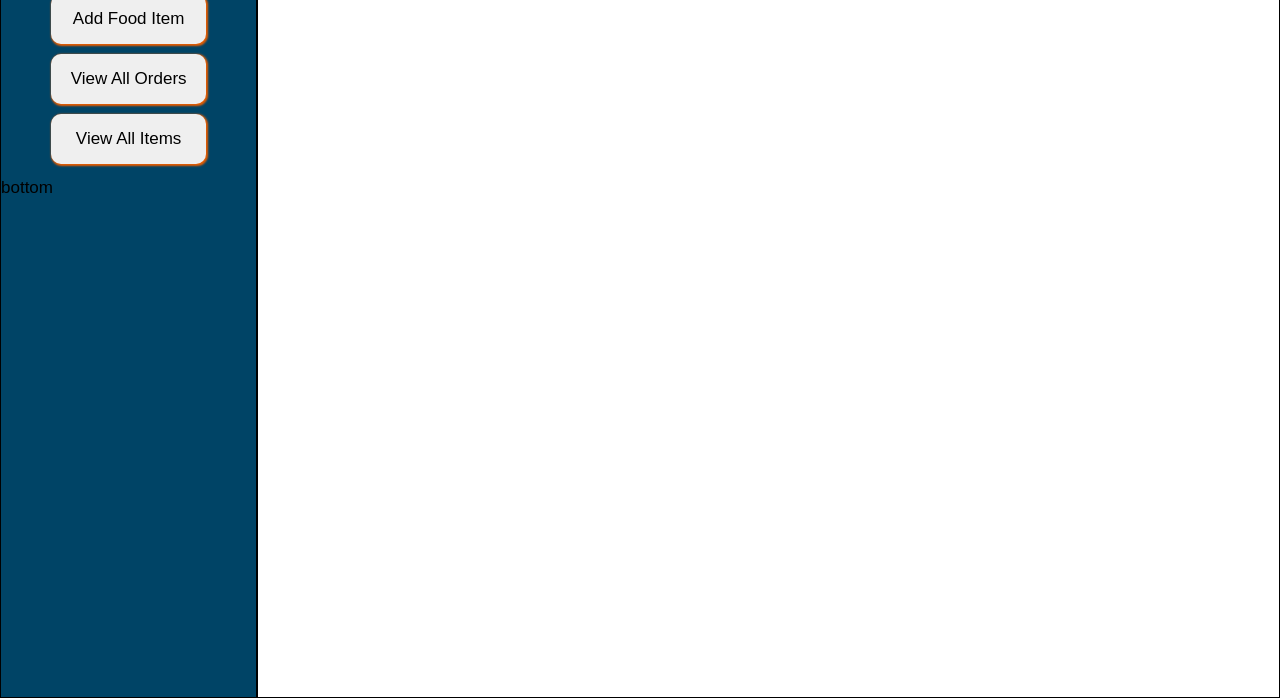
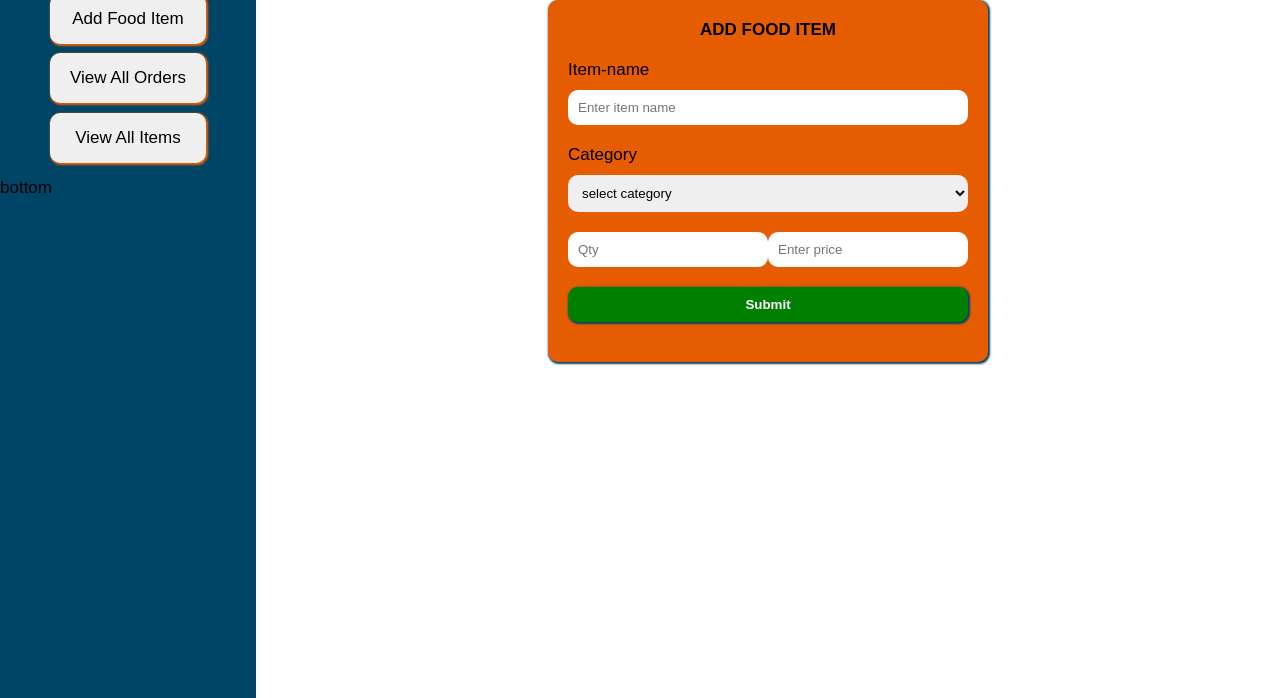
Before and after one commit to marcdomain/Fast-Food-Fast, a plain HTML site: page UI/add-food-item.html in a window 1280 px wide. Shown: the part 102-800 px from the top of the page. Drawn offline with Linux system fonts and the light colour scheme.

Commit message:
[ft #160371228] Create form for adding food items

```diff
--- a/UI/add-food-item.html
+++ b/UI/add-food-item.html
@@ -21,7 +21,29 @@
       </div>
       <div class="menu-bottom">bottom</div>
     </div>
-    <div class="dashboard-content">2</div>
+    <div class="dashboard-content">
+      <div class="add-item">
+        <form action="">
+          <legend>ADD FOOD ITEM</legend>
+          <label for="item name">Item-name</label>
+          <input type="text" required placeholder="Enter item name">
+          <label for="item category">Category</label>
+          <select name="category" id="category">
+            <option value="select" selected>select category</option>
+            <option value="local">Local delicacy</option>
+            <option value="snacks">Snacks</option>
+            <option value="rice">Rice</option>
+            <option value="pizza">Pizza</option>
+            <option value="others">others</option>
+          </select>
+          <div class="sub-total">
+            <input type="number" required placeholder="Qty">
+            <input type="text" required placeholder="Enter price">
+          </div>
+          <input type="submit" value="Submit">
+        </form>
+      </div>
+    </div>
   </div>
 </body>
 </html>
--- a/UI/css/admin.css
+++ b/UI/css/admin.css
@@ -13,7 +13,6 @@ body {
 
 .dashboard-menu{
   flex: 1;
-  border: #000 1px solid;
   background: #004466;
   display: flex;
   flex-direction: column;
@@ -21,7 +20,6 @@ body {
 
 .dashboard-content {
   flex: 4;
-  border: #000 1px solid;
 }
 
 .menu-bottom {
@@ -61,3 +59,49 @@ body {
   height: 60px;
   width:45px;
 }
+
+.add-item {
+  box-shadow: 1px 1px 2px 1px #004466;
+  padding: 20px;
+  max-width: 400px;
+  border-radius: 10px;
+  margin: 10% auto;
+  background: #e65c00;
+}
+
+form legend {
+  text-align: center;
+  font-weight: bold;
+  margin-bottom: 20px;
+}
+
+form label {
+  display: block;
+  margin-bottom: 10px;
+}
+
+input, #category {
+  border: none;
+  outline: none;
+  box-sizing: border-box;
+  border-radius: 10px;
+  padding: 10px;
+  margin-bottom: 20px;
+  width: 100%;
+}
+
+.sub-total {
+  display: flex;
+  justify-content: space-between;
+}
+
+.sub-total input {
+  flex: 1;
+}
+
+input[type='submit'] {
+  background: green;
+  color: #fff;
+  font-weight: bold;
+  box-shadow: 1px 1px 2px 1px #004466
+}
```
